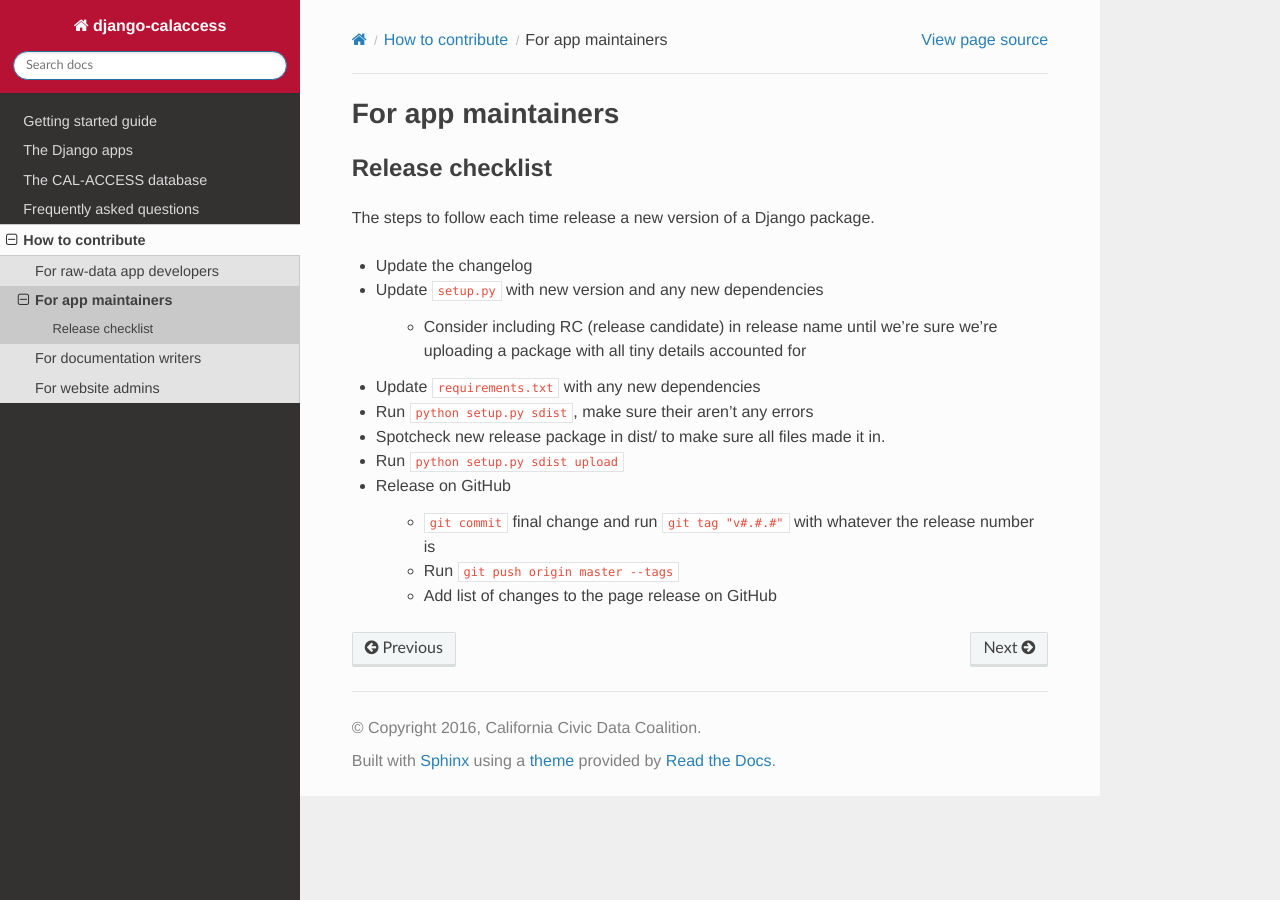
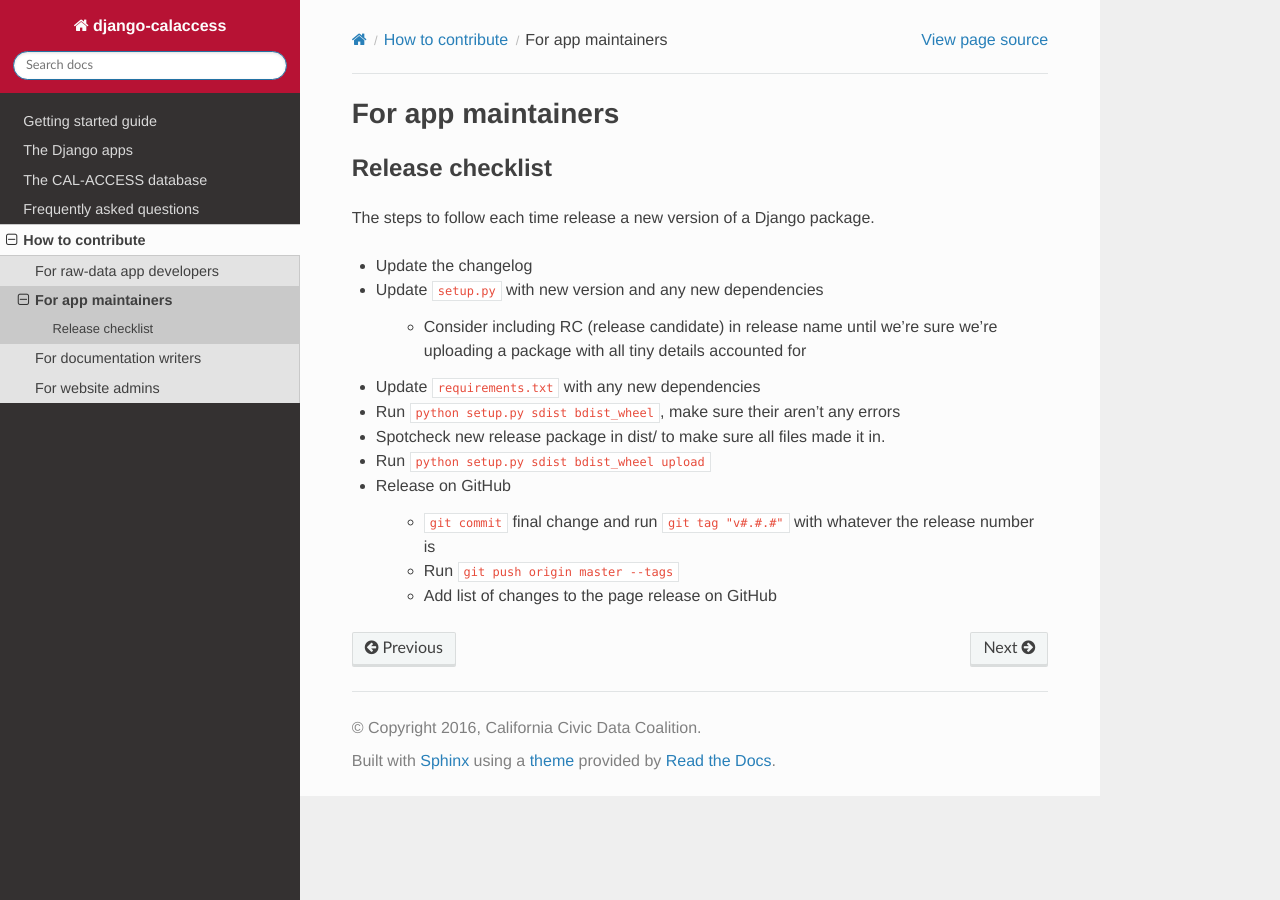
Before and after one commit to palewire/django-calaccess-technical-documentation, a Sphinx documentation site: the page built from docs/contribute/maintainers.rst, in a window 1280 px wide. Built offline with Sphinx 7.4.7 and the Read the Docs theme 2.0.0, drawn with Linux system fonts in a browser that asks for light colours.

Commit message:
Added wheel instructions

```diff
--- a/docs/contribute/maintainers.rst
+++ b/docs/contribute/maintainers.rst
@@ -12,9 +12,9 @@ The steps to follow each time release a new version of a Django package.
     * Consider including RC (release candidate) in release name until we're sure we're uploading a package with all tiny details accounted for
 
 * Update ``requirements.txt`` with any new dependencies
-* Run ``python setup.py sdist``, make sure their aren't any errors
+* Run ``python setup.py sdist bdist_wheel``, make sure their aren't any errors
 * Spotcheck new release package in dist/ to make sure all files made it in.
-* Run ``python setup.py sdist upload``
+* Run ``python setup.py sdist bdist_wheel upload``
 * Release on GitHub
 
     * ``git commit`` final change and run ``git tag "v#.#.#"`` with whatever the release number is
```
